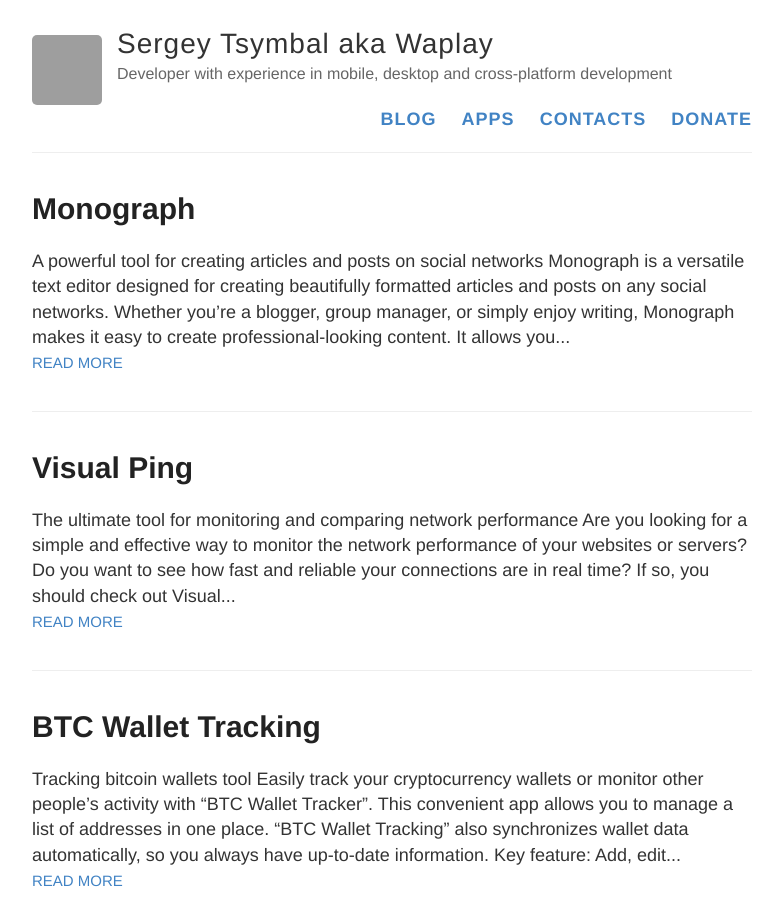
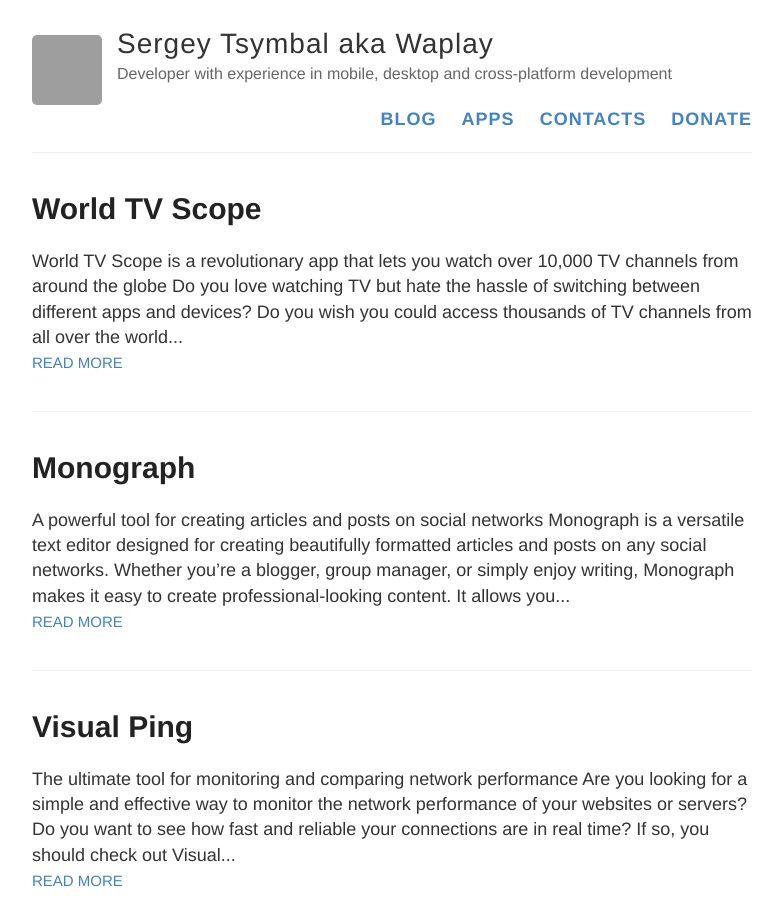
Before and after one commit to waplay/github.io, a Jekyll site: the page built from blog.html, in a window 1280 px wide and 900 px high. Shown: the whole window, without its empty margins (248-1031 px from the left). Built offline with Jekyll 4.4.1, drawn with Linux system fonts in a browser that asks for light colours; grey boxes are pictures that could not be loaded.

Commit message:
world tv scope

```diff
--- /dev/null
+++ b/_posts/2024-2-8-World-TV-Scope.md
@@ -0,0 +1,24 @@
+---
+layout: post
+title: World TV Scope
+---
+
+[![tvscope](https://snapcraft.io/tvscope/badge.svg)](https://snapcraft.io/tvscope)
+
+![World TV Scope](/images/world-tv-scope/logo.png)
+
+## World TV Scope is a revolutionary app that lets you watch over 10,000 TV channels from around the globe
+
+Do you love watching TV but hate the hassle of switching between different apps and devices? Do you wish you could access thousands of TV channels from all over the world with just one tap? If so, you need to try World TV Scope - the ultimate app for TV lovers!
+
+![World TV Scope](/images/world-tv-scope/screenshot.png)
+
+World TV Scope is a revolutionary app that lets you watch over 10,000 TV channels from around the globe. You can filter channels by categories, regions, countries, and languages to find your favorite shows and discover new ones. You can also save your preferred channels to your Favorites list for easy access. Plus, you can view your recently watched channels in a handy list, so you never miss an episode.
+
+World TV Scope is designed to give you the best viewing experience possible. You can watch TV in full-screen mode by double-clicking the screen, or switch back to normal mode with another double-click.
+
+World TV Scope is the ultimate app for TV lovers. Download it today and enjoy the world of TV at your fingertips!
+
+DISCLAIMER: All materials available in the World TV Scope app are taken from open sources and are provided for informational purposes only. We do not claim authorship, truthfulness, accuracy, or timeliness of these materials. We are not responsible for any losses, damages, claims, or disputes arising from the use of or reliance on these materials. We are also not responsible for the content, privacy policy, or practices of third parties associated with these materials. By using the World TV Scope app, you agree to this disclaimer and accept all risks associated with it.
+
+[![Get it from the Snap Store](https://snapcraft.io/static/images/badges/en/snap-store-black.svg)](https://snapcraft.io/tvscope)
--- a/apps.html
+++ b/apps.html
@@ -3,6 +3,8 @@
 ---
 
 <h1>My applications</h1>
+<p></p><img src="/images/world-tv-scope/logo.png" title="" alt="">
+<a href="{{ site.baseurl }}/World-TV-Scope">World TV Scope</a><br>World TV Scope is a revolutionary app that lets you watch over 10,000 TV channels from around the globe</p>
 <p></p><img src="/images/vping/logo.png" title="" alt="">
 <a href="{{ site.baseurl }}/Visual-Ping">Visual Ping</a><br>The ultimate tool for monitoring and comparing network
 performance</p>
```
Also changed, not shown: images/world-tv-scope/logo.png (added), images/world-tv-scope/screenshot.png (added).
